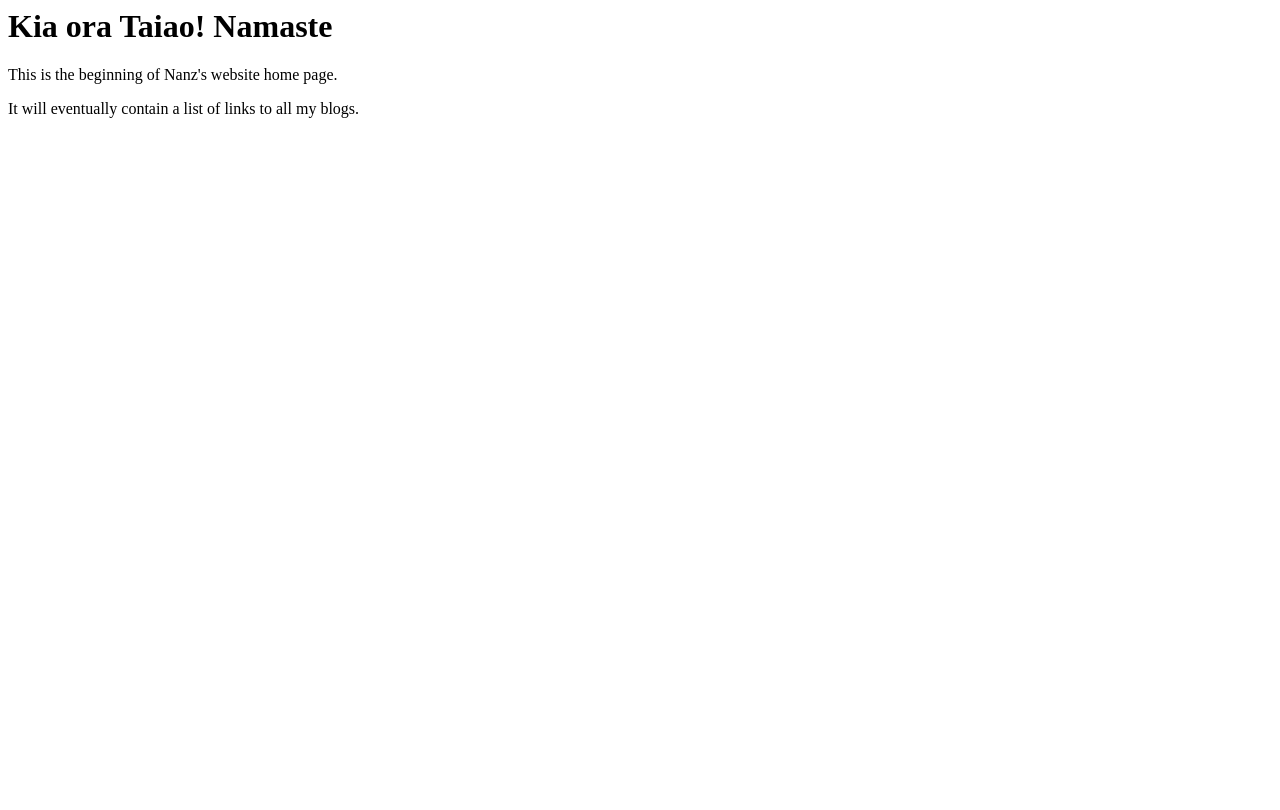
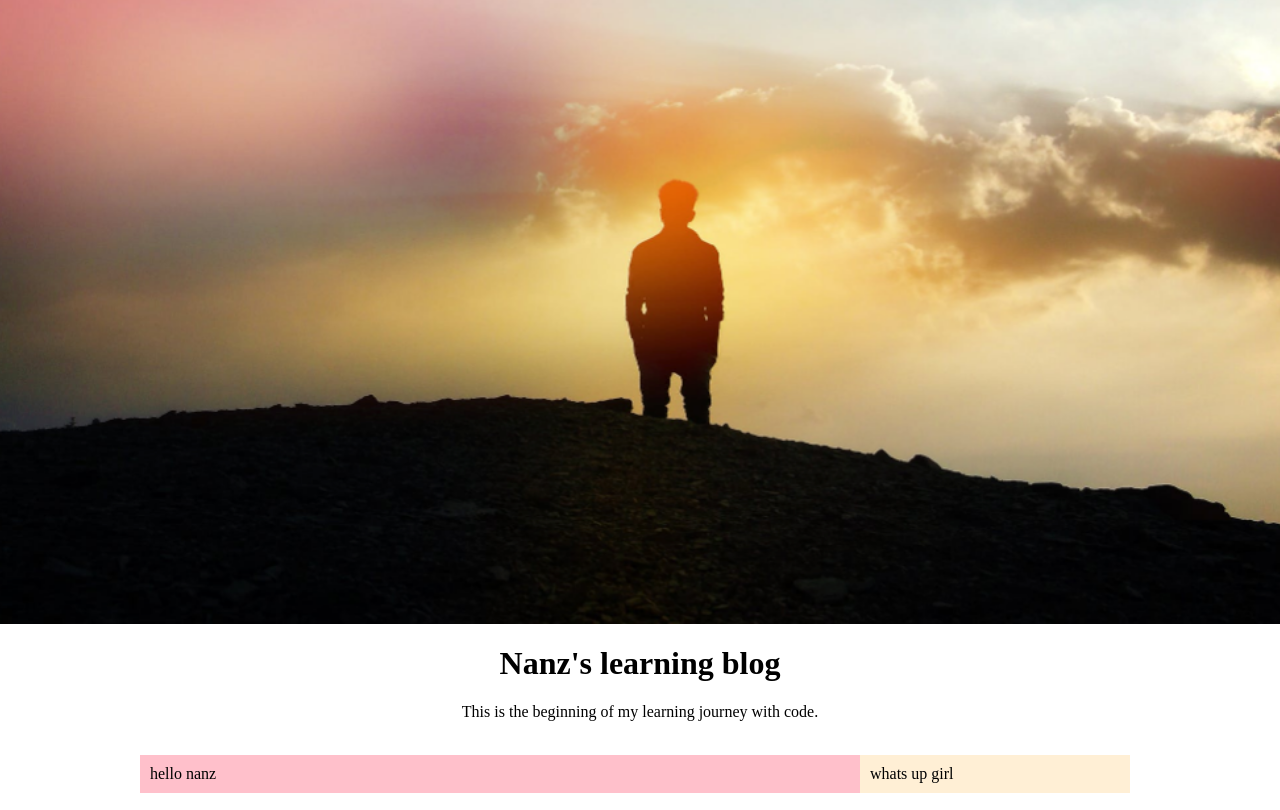
Before and after one commit to ninja-nanz/ninja-nanzn, a plain HTML site: page index.html in a window 1280 px wide. Drawn offline with Linux system fonts and the light colour scheme.

Commit message:
Setting up blog with images and layout

```diff
--- a/index.html
+++ b/index.html
@@ -1,9 +1,21 @@
 <html>
   <head>
-    <title>Nanz's blog</title>
-  <body>
-    <h1>Kia ora Taiao! Namaste </h1>
-    <p> This is the beginning of Nanz's website home page.</p>
-    <p> It will eventually contain a list of links to all my blogs. </p>
+   <title>Nanz's learning blog</title>
+   <meta charset="UTF-8">
+   <link href="styles/main.css" rel="stylesheet" type="text/css" />
+
+  </head>
+
+   <body>
+      <img src="images/bgtest.png" class="banner-image">
+     <div id="container">
+       <h1>Nanz's learning blog</h1>
+       <p> This is the beginning of my learning journey with code.</p>
+       <br>
+       <section id="left-col">hello nanz</section>
+       <aside id="right-col">whats up girl</aside>
+     </div>
+
+
   </body>
 </html>
--- /dev/null
+++ b/styles/main.css
@@ -0,0 +1,50 @@
+div {
+    text-align: center;
+}
+
+body {
+    margin: -10 -10 -10 -10;
+}
+
+#container {
+    width: 1000px;
+    margin: 0px auto;
+
+}
+
+#left-col {
+    width: 700px;
+    float: left;
+    background-color: pink;
+    text-align: left;
+    padding: 10 10 10 10;
+}
+
+#right-col {
+    width: 200px;
+    float: left;
+    background-color: papayawhip;
+    text-align: left;
+    padding: 10 10 10 10;
+}
+
+.banner-image {
+    margin: 0 0 0 0;
+    width: 100%;
+}
+
+@media screen and (max-width:1000px){
+    #container {
+        width: 100%;
+    }
+    #left-col {
+        width: 75%;
+    }
+    }
+    #right-col {
+        width: 25%;
+    }
+    img {
+        width: 100%
+    }
+}
```
Also changed, not shown: images/bgtest.png (added).
